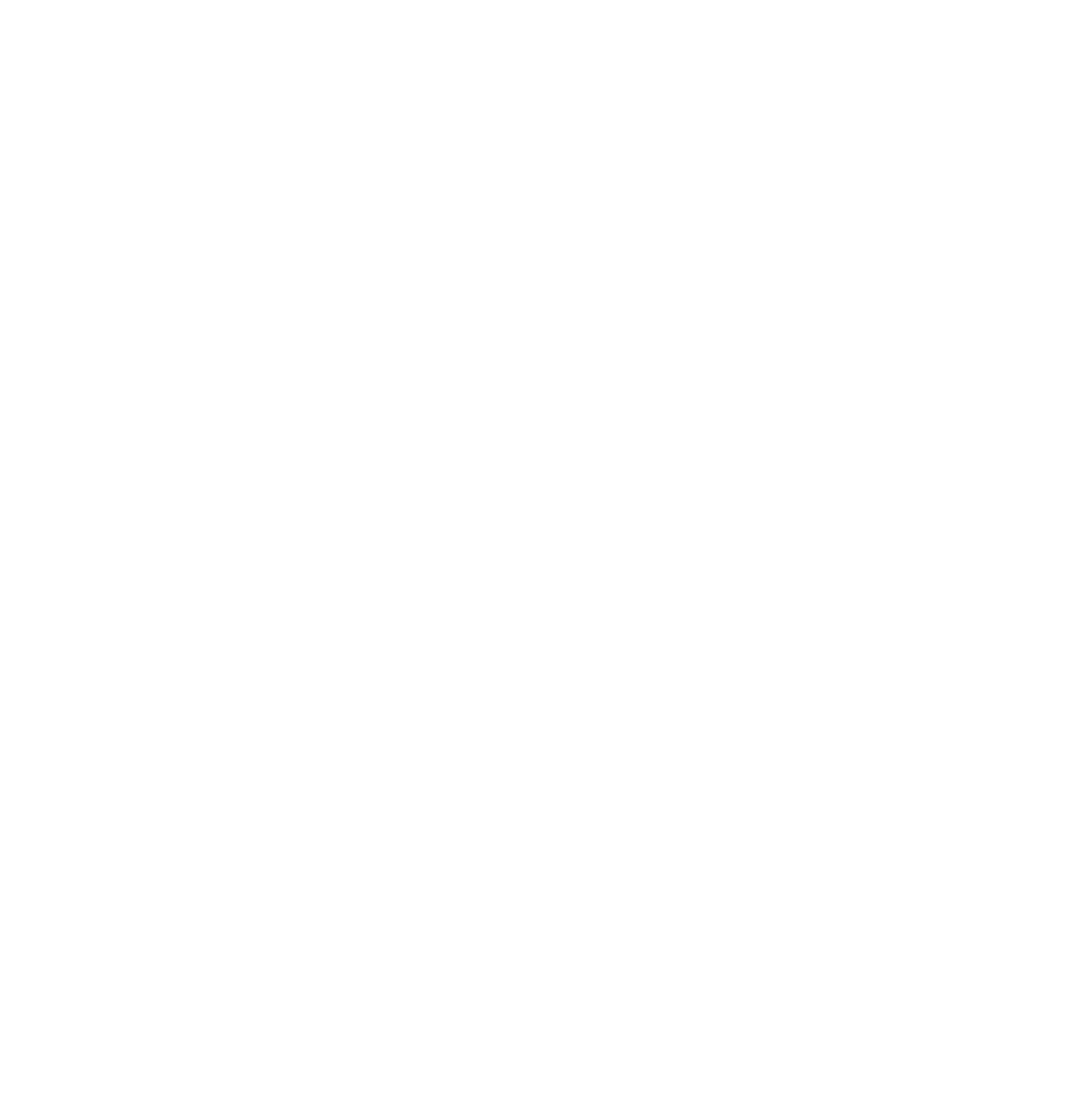
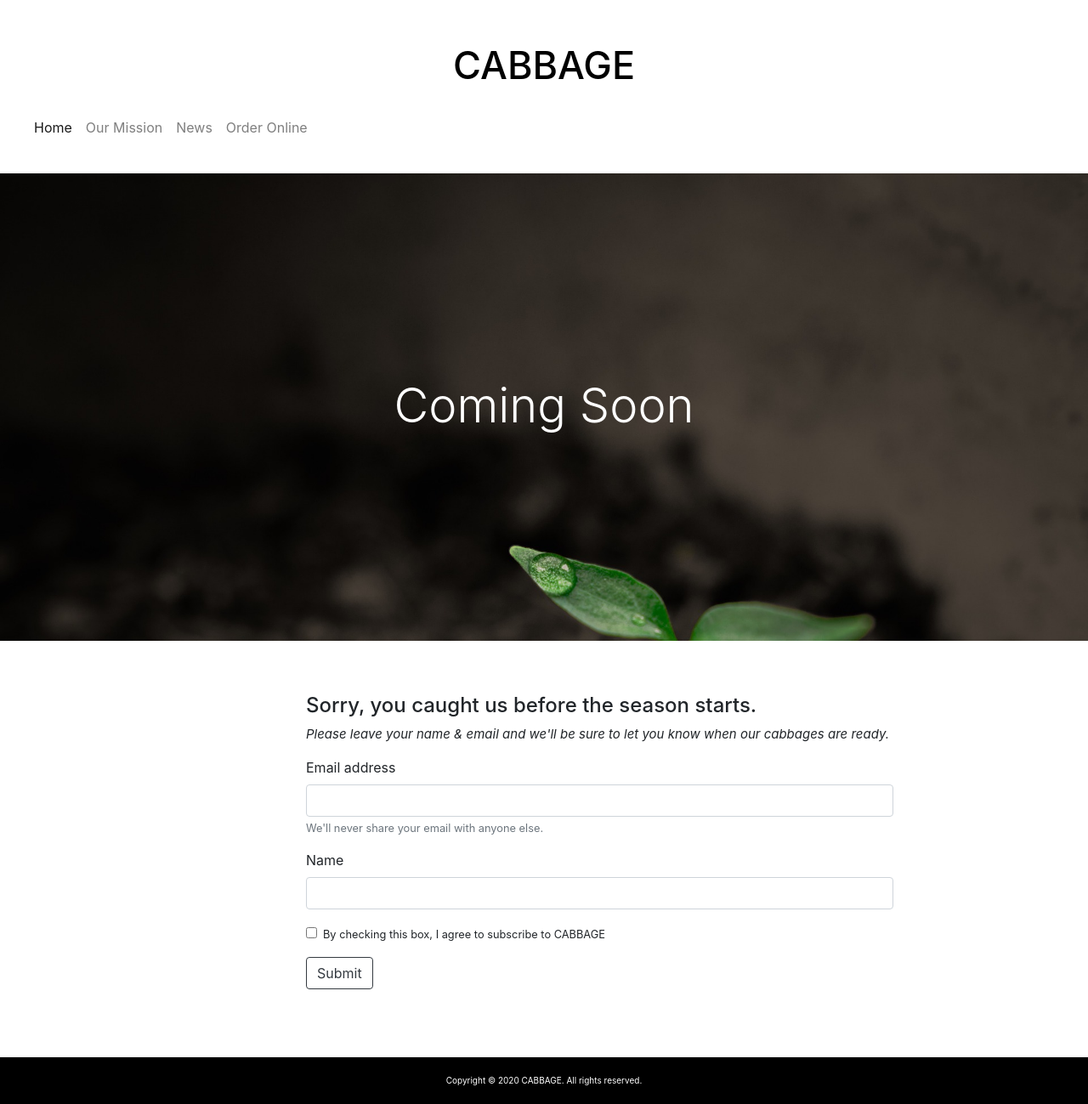
Before and after one commit to necra9000/project1, a plain HTML site: page form.html in a window 1280 px wide. Shown: the whole page at 85% size. Before the commit the page ends 800 px from the top, so only its background shows below. Drawn offline with nearby package versions, Linux system fonts and the light colour scheme.

```diff
--- a/form.html
+++ b/form.html
@@ -8,6 +8,83 @@
     <link rel="stylesheet" href="style.css">
 </head>
 <body>
+    <div  class="header">
+        <h3>CABBAGE</h3>
+    </div>
+
+    <nav class="navbar navbar-expand-lg navbar-light bg-light text-center sticky-top" style="padding-top: 18px;">
+        <a class="navbar-brand" href="#"></a>
+        <button class="navbar-toggler" type="button" data-toggle="collapse" data-target="#navbarSupportedContent" aria-controls="navbarSupportedContent" aria-expanded="false" aria-label="Toggle navigation">
+          <span class="navbar-toggler-icon"></span>
+        </button>
+
+        <div class="collapse navbar-collapse" id="navbarSupportedContent">
+          <ul class="navbar-nav mr-auto">
+            <li class="nav-item active">
+              <a class="nav-link" href="index.html">Home <span class="sr-only">(current)</span></a>
+            </li>
+            <li class="nav-item">
+              <a class="nav-link" href="index.html">Our Mission</a>
+            </li>
+            <li class="nav-item">
+              <a class="nav-link" href="news.html">News</a>
+            </li>
+            </li>
+            <li class="nav-item">
+              <a class="nav-link" href="#">Order Online</a>
+            </li>
+        </div>
+      </nav>
+
+      <nav class="navbar sticky-top navbar-light bg-light">
+        <a class="navbar-brand" href="#"></a>
+      </nav>
+
+      <div class="jumbotron jumbotron-fluid">
+        <div class="container-fluid" id=heroform>
+          <h1 class="display-4">Coming Soon</h1>
+        </div>
+      </div>
+
+      <div class="container" id=subhero>
+        <div class="row">
+          <div class="col-md-10">
+            <a name="#"></a><h4>Sorry, you caught us before the season starts.</h4>
+              <div>
+                <p>Please leave your name & email and we'll be sure to let you know when our cabbages are ready.</p>
+                    <div>
+                        <form>
+                            <div class="form-group">
+                              <label for="exampleInputEmail1">Email address</label>
+                              <input type="email" class="form-control" id="exampleInputEmail1" aria-describedby="emailHelp">
+                              <small id="emailHelp" class="form-text text-muted">We'll never share your email with anyone else.</small>
+                            </div>
+                            <div class="form-group">
+                              <label for="exampleInputName1">Name</label>
+                              <input type="name" class="form-control" id="exampleInputName1">
+                            </div>
+                            <div class="form-group form-check">
+                              <input type="checkbox" class="form-check-input" id="exampleCheck1">
+                              <small class="form-check-label" for="exampleCheck1">By checking this box, I agree to subscribe to CABBAGE</small>
+                            </div>
+                            <button type="submit" class="btn btn-outline-dark">Submit</button>
+                          </form>
+                    </div>
+              </div>
+          </div>
+        </div>
+      </div>
+
+     <footer>
+      <div class="container-fluid" id=footer>
+          <div class="col-md-12">
+              <p2>Copyright © 2020 CABBAGE. All rights reserved.</p2>
+          </div>
+      </div>
+     </footer>
+</body>
+</html>
+
 
 </body>
 </html>
--- a/style.css
+++ b/style.css
@@ -36,6 +36,7 @@
     padding-bottom: 0px;
   }
 
+  /* Homepage */
 #hero {
     background-image: url('leaves.jpg'); height: 550px;
     background-size: cover;
@@ -65,6 +66,9 @@
   padding-top: 30px;
   padding-left: 290px;
 }
+#ordernow {
+  text-align: center;
+}
 /* Footer */
 #footer {
     padding-top: 20px;
@@ -92,3 +96,11 @@
   padding: 0px;
   border: white;
 }
+/* Form */
+#heroform {
+  background-image: url('sprout.jpg'); height: 550px;
+  background-size: cover;
+  padding-top: 240px !important;
+  margin: 0px;
+  text-align: center;
+}
```
Also changed, not shown: index.html (+5 -2 lines), sprout.jpg (added), 1 other file.
